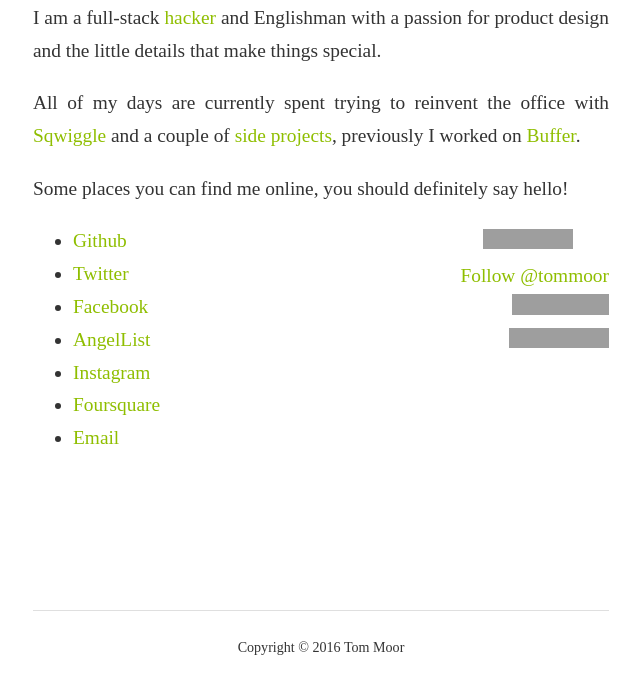
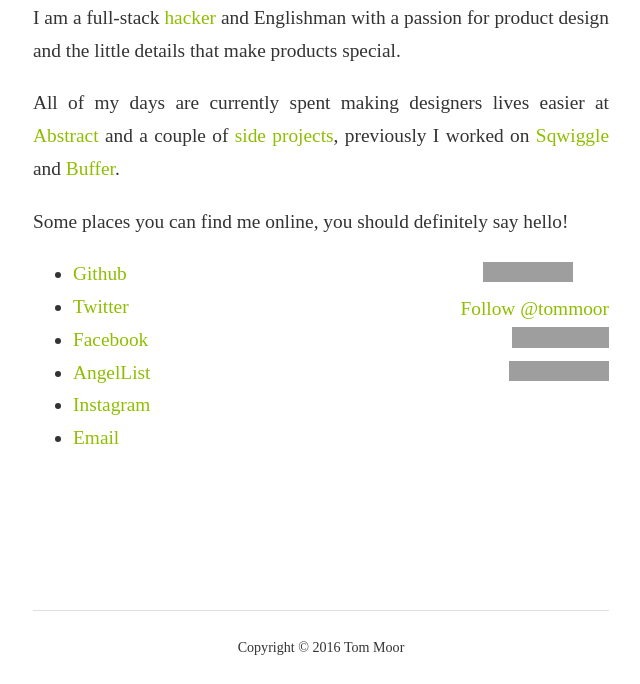
Before and after one commit to tommoor/tommoor.github.io, a Jekyll site: the page built from about/index.markdown, in a window 1280 px wide, cut to the strip 461-1145 px from the top of the page. Shown: the whole strip, without its empty margins (319-959 px from the left). Built offline with Jekyll 4.4.1, drawn with Linux system fonts in a browser that asks for light colours; nearby versions of some CDN libraries; some web fonts are replaced; Markdown is read by kramdown in place of the engine named in the settings; comment, search, counter and statistics services are not loaded; grey boxes are pictures that could not be loaded.

Commit message:
Update index.markdown

```diff
--- a/about/index.markdown
+++ b/about/index.markdown
@@ -8,32 +8,31 @@
 
 <p class="me"><img src="http://www.gravatar.com/avatar/166e0b975c36bbe15caa65209940035c.png" /></p>
 
-<p>I am a full-stack <a href="http://en.wikipedia.org/wiki/Hacker_(programmer_subculture)">hacker</a> and Englishman with a passion for product design and the little details that make things special.</p>
-<p>All of my days are currently spent trying to reinvent the office with <a href="https://www.sqwiggle.com">Sqwiggle</a> and a couple of <a href="https://github.com/tommoor">side projects</a>, previously I worked on <a href="https://bufferapp.com">Buffer</a>.</p>
+<p>I am a full-stack <a href="http://en.wikipedia.org/wiki/Hacker_(programmer_subculture)">hacker</a> and Englishman with a passion for product design and the little details that make products special.</p>
+<p>All of my days are currently spent making designers lives easier at <a href="https://www.abstractapp.com">Abstract</a> and a couple of <a href="https://github.com/tommoor">side projects</a>, previously I worked on <a href="https://sqwiggle.com">Sqwiggle</a> and <a href="https://bufferapp.com">Buffer</a>.</p>
 
 <p>Some places you can find me online, you should definitely say hello!</p>
 
 <ul>
-	<li>
+    <li>
         <a itemprop="url" rel="me" href="https://github.com/tommoor">Github</a>
         <span class="button"><iframe src="http://ghbtns.com/github-btn.html?user=tommoor&type=follow"
   allowtransparency="true" frameborder="0" scrolling="0" width="126" height="20"></iframe></span>
     </li>
-	<li>
+    <li>
         <a itemprop="url" rel="me" href="https://twitter.com/tommoor">Twitter</a>
         <span class="button"><a href="https://twitter.com/tommoor" class="twitter-follow-button" data-show-count="false">Follow @tommoor</a></span>
     </li>
-	<li>
+    <li>
         <a itemprop="url" rel="me" href="https://facebook.com/tommoor">Facebook</a>
         <span class="button"><iframe src="//www.facebook.com/plugins/follow.php?href=https%3A%2F%2Fwww.facebook.com%2Ftommoor&amp;width=97&amp;height=21&amp;colorscheme=light&amp;layout=button_count&amp;show_faces=true&amp;appId=139998099378254" scrolling="no" frameborder="0" style="border:none; overflow:hidden; width:97px; height:21px;" allowTransparency="true"></iframe></span>
     </li>
-	<li>
+    <li>
         <a itemprop="url" rel="me" href="https://angel.co/tommoor">AngelList</a>
         <span class="button"><iframe src="https://angel.co/embed/button.html?type=User&amp;id=66637&amp;layout=horizontal&amp;ref=http%3A%2F%2Fblog.tommoor.com%2F&amp;count=1" scrolling="no" frameborder="0" style="border: none; width: 100px; height: 20px;"></iframe></span>
     </li>
-	<li><a itemprop="url" rel="me" href="http://instagram.com/tommoor">Instagram</a></li>
-    <li><a itemprop="url" rel="me" href="https://foursquare.com/tommoor">Foursquare</a></li>
-	<li><a itemprop="email" href="mailto:tom.moor@gmail.com">Email</a></li>
+    <li><a itemprop="url" rel="me" href="http://instagram.com/tommoor">Instagram</a></li>
+    <li><a itemprop="email" href="mailto:tom.moor@gmail.com">Email</a></li>
 </ul>
 
 <script>!function(d,s,id){var js,fjs=d.getElementsByTagName(s)[0],p=/^http:/.test(d.location)?'http':'https';if(!d.getElementById(id)){js=d.createElement(s);js.id=id;js.src=p+'://platform.twitter.com/widgets.js';fjs.parentNode.insertBefore(js,fjs);}}(document, 'script', 'twitter-wjs');</script>
```
